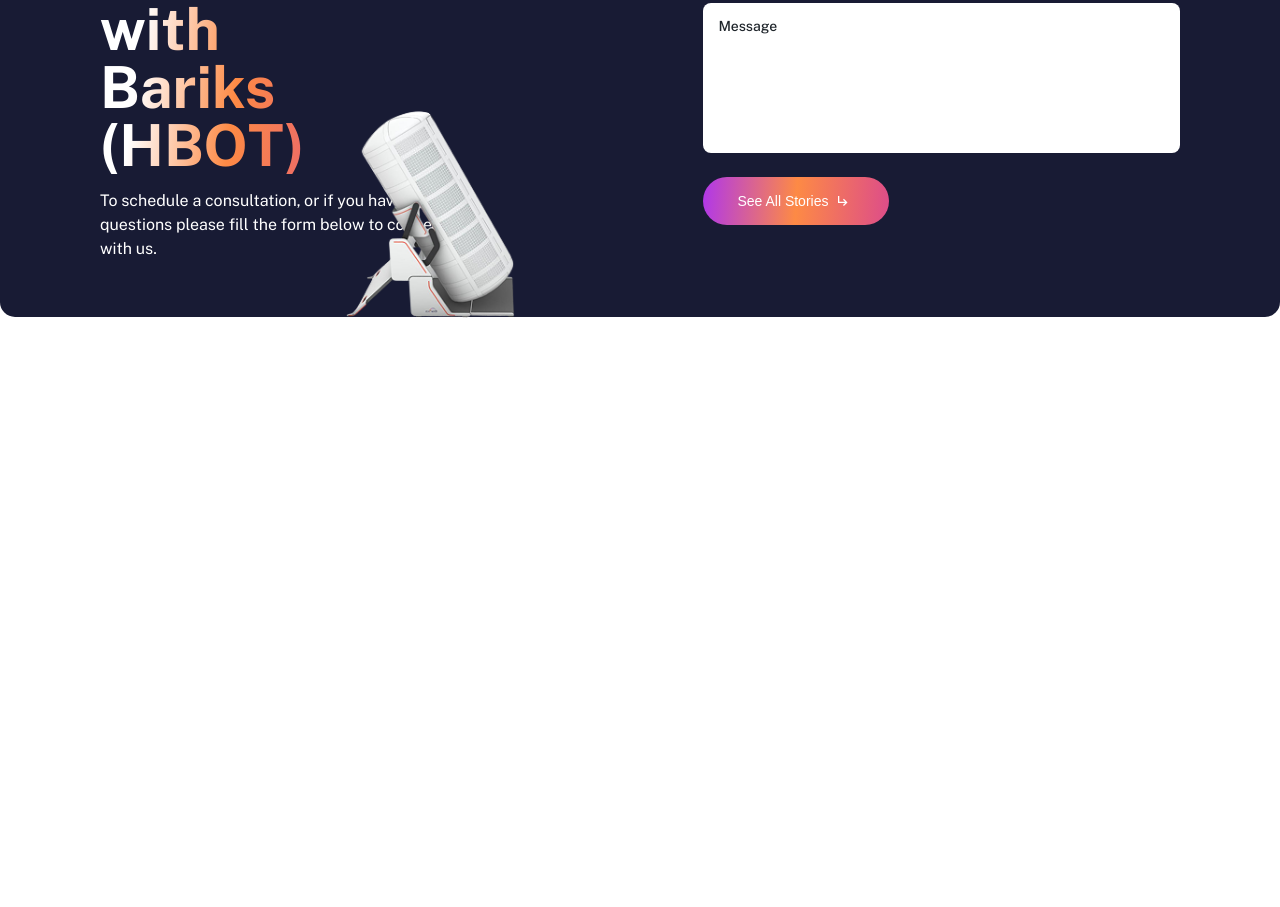
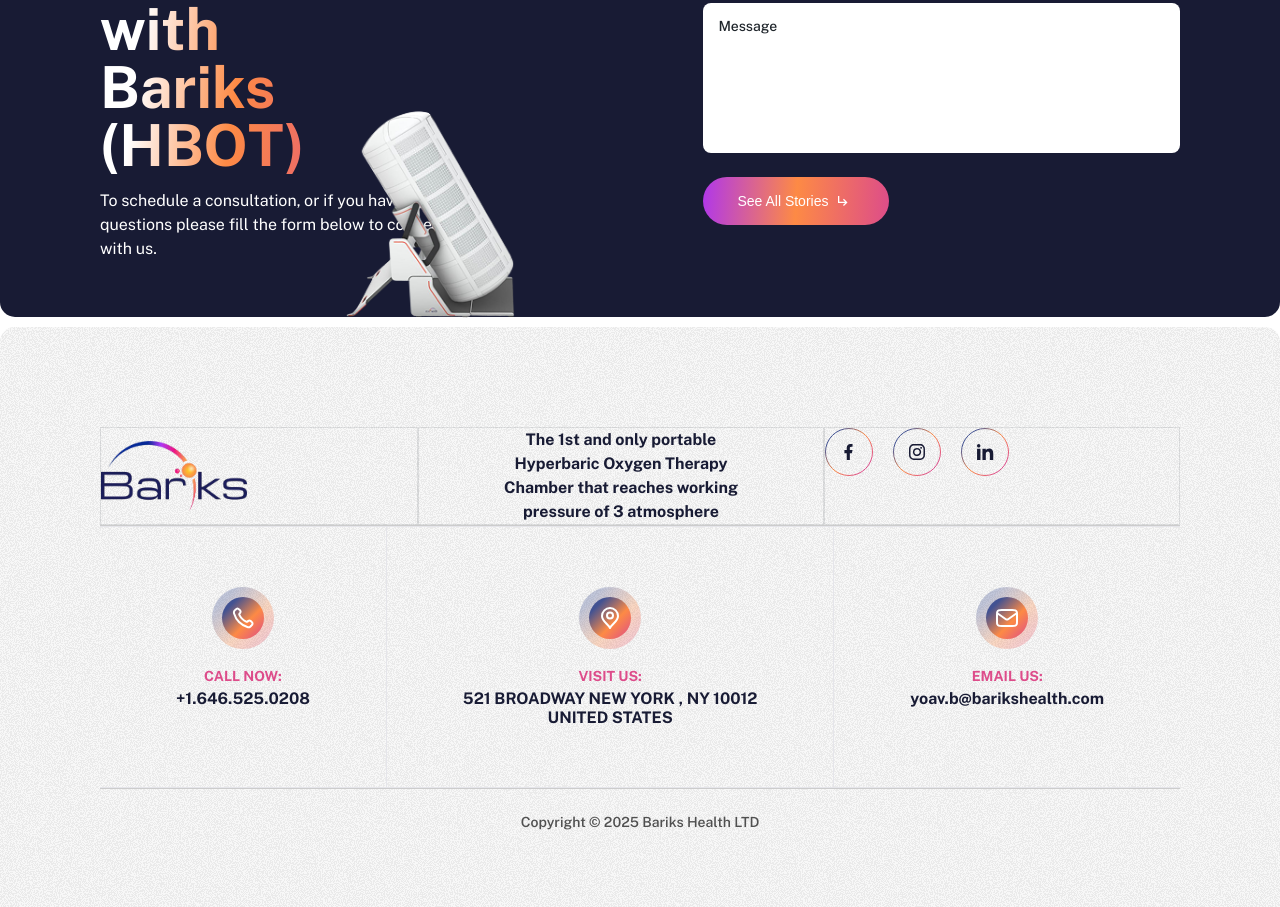
Before and after one commit to Manish632004/barkis_responsive, a plain HTML site: page index.html in a window 1280 px wide. Shown: the part 8318-9225 px from the top of the page. Before the commit the page ends 8653 px from the top, so only its background shows below. Drawn offline with nearby package versions, Linux system fonts and the light colour scheme.

Commit message:
making the footer-section

```diff
--- a/index.html
+++ b/index.html
@@ -523,6 +523,53 @@
         </section>
     </main>
 
+    <!-- Footer Section -->
+    <footer class="footer">
+        <div class="footer-top">
+            <div class="footer-logo">
+                <img src="./images/logo.png" alt="Bariks Logo" />
+            </div>
+            <p class="footer-tagline">
+                The 1st and only portable<br />
+                Hyperbaric Oxygen Therapy<br />
+                Chamber that reaches working<br />
+                pressure of 3 atmosphere
+            </p>
+            <div class="footer-socials">
+                <a href="#"><img src="./images/footer-fb.svg" alt="Facebook" /></a>
+                <a href="#"><img src="./images/footer-insta.svg" alt="Instagram" /></a>
+                <a href="#"><img src="./images/footer-linkedin.svg" alt="LinkedIn" /></a>
+            </div>
+        </div>
+
+        <div class="footer-mid">
+            <div class="footer-box">
+                <img src="./images/footer-call.svg" alt="Phone Icon" />
+                <p class="label">CALL NOW:</p>
+                <p class="value">+1.646.525.0208</p>
+            </div>
+
+            <div class="footer-box">
+                <img src="./images/footer-location.svg" alt="Map Icon" />
+                <p class="label">VISIT US:</p>
+                <p class="value">
+                    521 BROADWAY NEW YORK , NY 10012<br />
+                    UNITED STATES
+                </p>
+            </div>
+
+            <div class="footer-box box3">
+                <img src="./images/footer-mail.svg" alt="Mail Icon" />
+                <p class="label">EMAIL US:</p>
+                <p class="value">yoav.b@barikshealth.com</p>
+            </div>
+        </div>
+
+        <div class="footer-bottom">
+            <p>Copyright © 2025 Bariks Health LTD</p>
+        </div>
+    </footer>
+
 
 
 </body>
--- a/style.css
+++ b/style.css
@@ -1624,11 +1624,12 @@ body {
 
 
 /* CONTACT-SECTION  */
-.contacts span{
+.contacts span {
     font-size: 16px;
     color: white;
-    margin-right:8px ;
-}
+    margin-right: 8px;
+}
+
 .contacts {
     width: 100%;
     /* position: relative; */
@@ -1769,3 +1770,126 @@ body {
 .contacts .see-all:hover {
     opacity: 0.9;
 }
+
+
+/* Footer Section */
+.footer {
+    width: 100%;
+    height: 580px;
+    background: linear-gradient(0deg, rgba(247, 247, 247, 0.95), rgba(247, 247, 247, 0.95)), url(./images/footer-gif.gif);
+    border-radius: 15px 15px 0px 0px;
+    margin-top: 10px;
+    padding: 60px 100px 20px;
+}
+
+.footer-top {
+    margin-top: 40px;
+    display: flex;
+    /* padding-bottom: 30px; */
+    border-bottom: 1px solid #ccc;
+    /* border-collapse: collapse; */
+}
+
+.footer-top p {
+    text-align-last: center;
+    font-family: 'Public Sans';
+    font-style: normal;
+    font-weight: 700;
+    font-size: 16px;
+    line-height: 24px;
+    text-align: center;
+    color: #181B34;
+
+
+}
+.footer-logo{
+    flex-grow: 1;
+    /* width: 430px; */
+    border: 1px solid #1f252b1d;
+    display: flex;
+    align-items: center;
+}
+
+.footer-logo img {
+    width:146px ;
+    height: 70px;
+}
+
+.footer-tagline {
+    /* flex: 1; */
+    flex-grow: 1;
+    font-weight: 600;
+    font-size: 14px;
+    border: 1px solid #1f252b1d;
+}
+
+.footer-socials {
+    /* height: 100%; */
+    display: flex;
+    flex-grow: 1;
+    gap: 20px;
+    border: 1px solid #1f252b1d;
+    align-content: center;
+
+}
+
+.footer-socials a img:hover {
+    background: linear-gradient(to right, #fc466b, #3f5efb);
+    transform: scale(1.1);
+}
+
+.footer-mid {
+    display: flex;
+    text-align: center;
+}
+
+.footer-box {
+    /* flex: 1; */
+    /* width: 430px; */
+    flex-grow: 1;
+    padding: 60px 0;
+    border: 1px solid #E5E5EA;
+    border-left: none;
+    /* border-collapse: collapse; */
+}
+.box3{
+    border-right: none;
+}
+
+.footer-box img {
+    width: 62px;
+    margin-bottom: 10px;
+}
+
+.footer-box .label {
+    color: #DD4C8A;
+    font-weight: bold;
+    font-size: 14px;
+    margin: 5px 0;
+}
+
+.footer-box .value {
+    /* width: 331px; */
+    font-weight: 700;
+    font-size: 16px;
+    font-style: bold;
+    color: #181B34;
+    text-align: center;
+}
+
+.footer-bottom {
+    border-top: 1px solid #ccc;
+    padding-top: 25px;
+    font-size: 14px;
+    color: #505050;
+    text-align: center;
+    justify-content: center;
+}
+
+.footer-bottom p {
+    font-size: 14px;
+    color: #505050;
+    text-align: center;
+    font-weight: 550;
+
+}
--- /dev/null
+++ b/test.css
@@ -0,0 +1,91 @@
+.footer {
+    background: #f5f5f5;
+    padding: 40px 20px;
+    font-family: sans-serif;
+    color: #111;
+}
+
+.footer-wrapper {
+    display: flex;
+    flex-wrap: wrap;
+    justify-content: center;
+    text-align: center;
+    border-top: 2px solid transparent;
+    border-image: linear-gradient(to right, #ff6a00, #ee0979) 1;
+    border-bottom: 2px solid transparent;
+    border-image-slice: 1;
+    border-image-source: linear-gradient(to right, #ff6a00, #ee0979);
+}
+
+.footer-item {
+    flex: 1 1 33%;
+    min-width: 220px;
+    padding: 20px;
+    box-sizing: border-box;
+    display: flex;
+    flex-direction: column;
+    align-items: center;
+    gap: 6px;
+    border-right: 1px solid rgba(0, 0, 0, 0.08);
+    border-bottom: 1px solid rgba(0, 0, 0, 0.08);
+}
+
+.footer-item:nth-child(3),
+.footer-item:nth-child(6) {
+    border-right: none;
+}
+
+.footer-item img.icon {
+    width: 50px;
+    height: 50px;
+}
+
+.footer-item.social img {
+    width: 28px;
+    height: 28px;
+    margin: 0 5px;
+    border: 1px solid #ccc;
+    border-radius: 50%;
+    padding: 5px;
+    transition: all 0.3s ease;
+}
+
+.footer-item.social img:hover {
+    background: linear-gradient(to right, #fc466b, #3f5efb);
+    transform: scale(1.1);
+}
+
+.tagline {
+    font-size: 14px;
+    font-weight: 600;
+    line-height: 1.5;
+}
+
+.label {
+    color: #e53935;
+    font-weight: bold;
+    font-size: 14px;
+}
+
+.value {
+    font-weight: 600;
+    font-size: 15px;
+    color: #222;
+}
+
+.footer-bottom {
+    margin-top: 20px;
+    padding-top: 15px;
+    font-size: 13px;
+    color: #555;
+    border-top: 1px solid #ccc;
+    text-align: center;
+}
+
+/* Responsive */
+@media (max-width: 768px) {
+    .footer-item {
+        flex: 1 1 100%;
+        border-right: none !important;
+    }
+}
```
Also changed, not shown: test.html (added, +61 -0 lines), images/footer-call.svg (added), images/footer-fb.png (added), images/footer-fb.svg (added), images/footer-insta.svg (added), images/footer-linkedin.svg (added), images/footer-location.svg (added), images/footer-mail.svg (added).
